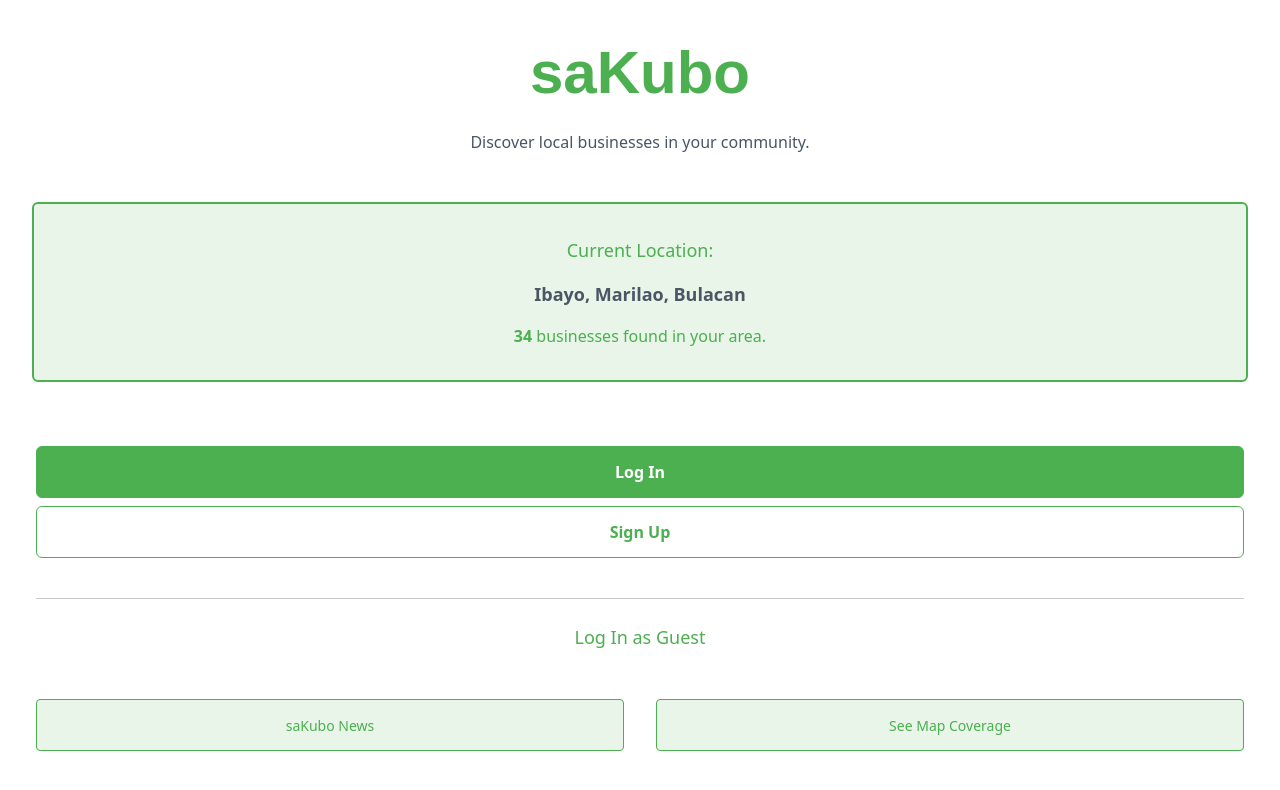
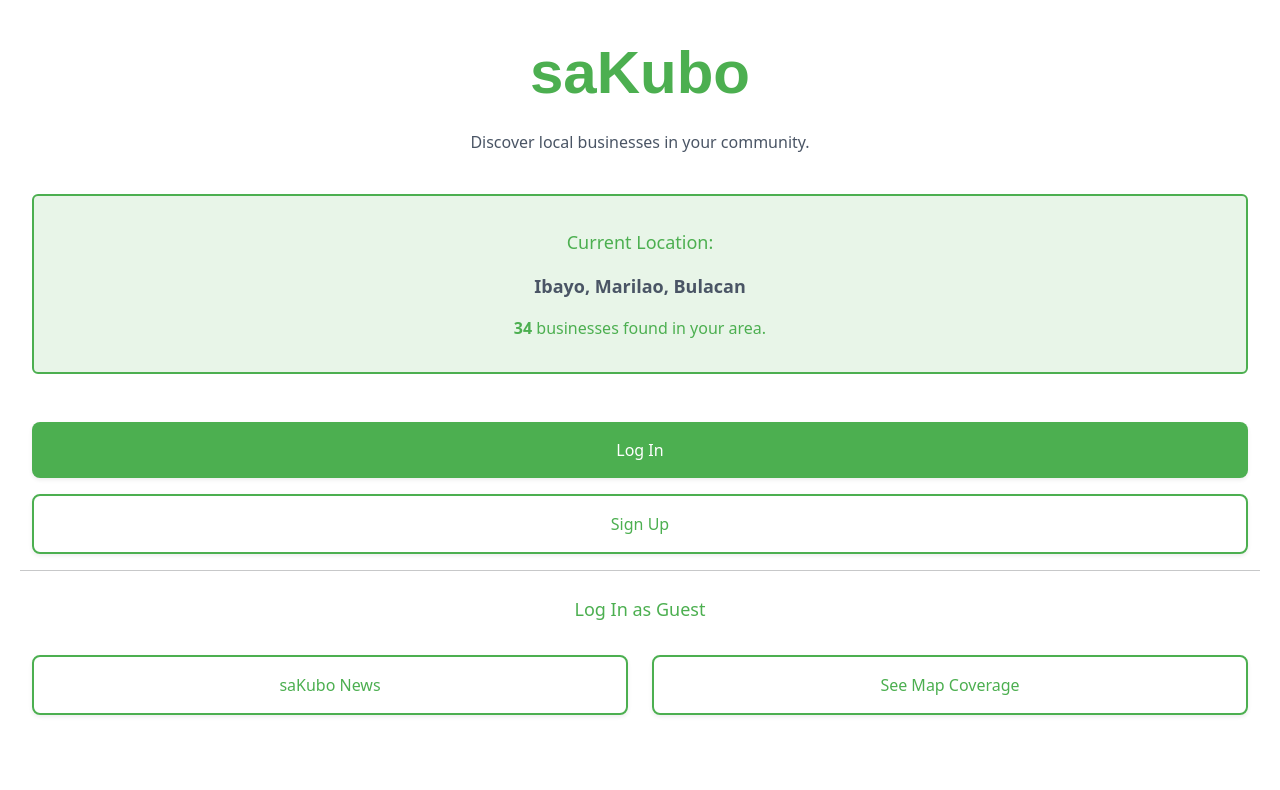
Before and after one commit to cavanrlee/sakubo, a React (Vite) app: page / in a window 1280 px wide. Shown: the top 790 px of the page. Built offline with nearby package versions, Linux system fonts and the light colour scheme.

Commit message:
convert to all components

```diff
--- a/src/components/Button.jsx
+++ b/src/components/Button.jsx
@@ -1,5 +1,5 @@
 const themeGreen = "#4CAF50";
-const themeGreenLight = "#4CAF50"; // lighter hover shade
+const themeGreenLight = "#e8f5e8"; // lighter hover shade
 const themeGreenDark = "#27642b";  // darker hover shade
 
 const Button = ({
@@ -12,7 +12,7 @@ const Button = ({
 }) => {
 
   const baseClass =
-    "px-5 py-3 rounded-lg! text-sm font-medium transition-colors transition-shadow duration-200 shadow-sm";
+    "w-full px-5 py-3 rounded-lg! text-sm font-medium transition-colors transition-shadow duration-200 shadow-sm";
 
   // SOLID COLORS
   const solidStyle = {
@@ -55,13 +55,21 @@ const Button = ({
   // HANDLE HOVER
   const handleMouseEnter = (e) => {
     if (disabled) return;
-    e.target.style.backgroundColor = outline ? hoverOutline[variant] : hoverSolid[variant];
+
+    if (outline) {
+      e.target.style.backgroundColor = hoverOutline[variant];
+      e.target.style.color = hoverOutlineText[variant];
+    } else {
+      e.target.style.backgroundColor = hoverSolid[variant];
+    }
   };
 
   const handleMouseLeave = (e) => {
     if (disabled) return;
+
     const style = outline ? outlineStyle[variant] : solidStyle[variant];
     e.target.style.backgroundColor = style.backgroundColor;
+    e.target.style.color = style.color;
   };
 
   const currentStyle = outline ? outlineStyle[variant] : solidStyle[variant];
--- /dev/null
+++ b/src/components/Logo.jsx
@@ -0,0 +1,16 @@
+import React from "react";
+import saKuboLogo from '/saKubo.svg';
+
+const Logo = () => {
+  return (
+     <div className="card border-0 p-0">
+          <div className="row">
+               <div className="col-12 d-flex justify-center">
+                    <img src={saKuboLogo} alt="saKubo" className='max-w-75'/>
+               </div>
+          </div>
+     </div>
+  );
+};
+
+export default Logo;
--- a/src/pages/Dashboard/DashboardPage.jsx
+++ b/src/pages/Dashboard/DashboardPage.jsx
@@ -1,8 +1,7 @@
 import React from "react";
 import { useState } from "react";
-import { useEffect } from "react";
-import { useNavigate } from "react-router-dom";
-import saKuboLogo from '/saKubo.svg';
+import Logo from "@/components/Logo";
+
 
 export default function SakuboDashboard({ user_data }) {
 	const [active, setActive] = useState("home");
@@ -11,15 +10,10 @@ export default function SakuboDashboard({ user_data }) {
    		${active === key ? "text-[#4CAF50] font-semibold" : "text-gray-400"}`;
 
 	return (
-		<>
-			<div className="col-12">
-				<div className="card border-0 p-0">
-					<div className="row">
-						<div className="col-12 d-flex justify-center">
-							<img src={saKuboLogo} alt="saKubo" className='max-w-75'/>
-						</div>
-					</div>
-				</div>
+        <div className="row">
+            <div className="col-12 max-w-xl mx-auto">
+				<Logo/>
+
 				<div className="card border-0 p-8">
 					<div className="row">
 						<div className="col-12 text-left">
@@ -34,50 +28,7 @@ export default function SakuboDashboard({ user_data }) {
 						</div>
 					</div>
 				</div>
-				{/* <footer>
-					<div className="row">
-						<div className="col-12">
-							<div className="row">
-								<nav className="fixed bottom-0 left-0 right-0 p-0 bg-white  shadow-[0_-2px_6px_-1px_rgba(0,0,0,0.1)]">
-									<ul className="flex justify-around items-center h-14 m-0 p-0">
-										<li className={navItemClass("home")} onClick={() => setActive("home")}>
-											<span className="text-sm">Home</span>
-										</li>
-
-										<li className={navItemClass("search")} onClick={() => setActive("search")}>
-											<span className="text-sm">Search</span>
-										</li>
-
-										<li className={navItemClass("notifications")} onClick={() => setActive("notifications")}>
-											<span className="text-sm">Notifications</span>
-										</li>
-
-										<li className={navItemClass("profile")} onClick={() => setActive("profile")}>
-											<span className="text-sm">Profile</span>
-										</li>
-									</ul>
-								</nav>
-							</div>
-						</div>
-					</div>
-				</footer> */}
-
-				{/* <div className="card border-0 p-0">
-					<div className="row mb-2">
-						<div className="col-12 my-2">
-							<span className="text-2xl !text-gray-600 font-bold">
-								Welcome back!
-							</span>
-						</div>
-
-						<div className="col-12 my-2">
-							<span className="text-md !text-gray-600">
-								Sign in to your account.
-							</span>
-						</div>
-					</div>
-				</div> */}
 			</div>
-		</>
+		</div>
 	);
 }
--- a/src/pages/Home/HomePage.jsx
+++ b/src/pages/Home/HomePage.jsx
@@ -1,6 +1,7 @@
 import { React } from 'react';
-import saKuboLogo from '/saKubo.svg';
 import { useNavigate } from "react-router-dom";
+import Button from "@/components/Button";
+import Logo from "@/components/Logo";
 import './Home.css';
 
 
@@ -8,15 +9,9 @@ function HomePage() {
 	const navigate = useNavigate();
 
 	return (
-            <div className="col-12">
-                {/* HEADER */}
-                <div className="card border-0 p-0">
         <div className="row">
-                        <div className="col-12 d-flex justify-center">
-                            <img src={saKuboLogo} alt="saKubo" className='max-w-75'/>
-                        </div>
-                    </div>
-                </div>
+            <div className="col-12 max-w-xl mx-auto">
+			    <Logo/>
 
                 <div className="card border-0 p-0">
                     <div className="row mb-2">
@@ -27,7 +22,7 @@ function HomePage() {
                         </div>
                     </div>
 
-                    <div className="row my-4">
+                    <div className="row my-3">
                         <div className="col-12 text-center my-2">
                             <div className="alert bg-[#E8F5E8]! border-2 border-[#4CAF50]! rounded-2xl" role="alert">
                                 <div className="col-12 my-3">
@@ -45,27 +40,17 @@ function HomePage() {
 
                     <div className="row">
                         <div className="col-12 text-center my-2">
-                            <div className="row mx-1 my-2">
-                                <button className='btn btn-primary text-white font-bold! h-13' type="button" onClick={() => navigate("/Login")}>
-                                    Log In
-                                </button>
+                            <Button variant="primary" type="button" onClick={() => navigate("/Login")}>Log In</Button>
                         </div>
-
-                            <div className="row mx-1 my-2">
-                                <button className='btn btn-outline-primary bg-[white] border-[#4CAF50]! text-[#4CAF50]! font-bold! h-13' type="button" onClick={() => navigate("/Register")}>
-                                    Sign Up
-                                </button>
-                            </div>
+                        <div className="col-12 text-center my-2">
+                            <Button variant="primary" type="button" onClick={() => navigate("/Register")} outline>Sign Up</Button>
                         </div>
                     </div>
 
                     <div className="row my-2">
+                        <hr/>
+
                         <div className="col-12 text-center my-2">
-                            <div className="row mx-1 my-2">
-                                <hr />
-                            </div>
-
-                            <div className="row mx-1 my-2">
                             <a className='no-underline!'>
                                 <span className='text-[#4CAF50] text-lg font-medium'>
                                     Log In as Guest
@@ -73,22 +58,14 @@ function HomePage() {
                             </a>
                         </div>
                     </div>
+
+                    <div className="row my-2">
+                        <div className="col-6 my-2">
+                            <Button variant="primary" type="button" outline>saKubo News</Button>
                         </div>
 
-                    <div className="row my-2">
-                        <div className="col-6 text-center my-2">
-                            <div className="row mx-1 my-2">
-                                <button className='btn btn-sm btn-outline-primary  bg-[#E8F5E8]! border-[#4CAF50]! text-[#4CAF50]! whitespace-nowrap font-medium!text-sm h-13' type="button">
-                                    saKubo News
-                                </button>
-                            </div>
-                        </div>
-
-                        <div className="col-6 text-center my-2">
-                            <div className="row mx-1 my-2">
-                                <button className='btn btn-sm btn-outline-primary bg-[#E8F5E8]! border-[#4CAF50]! text-[#4CAF50]! whitespace-nowrap font-medium! text-sm h-13' type="button">
-                                    See Map Coverage
-                                </button>
+                        <div className="col-6 my-2">
+                            <Button variant="primary" type="button"  outline>See Map Coverage</Button>
                         </div>
                     </div>
                 </div>
--- a/src/pages/Login/Login.jsx
+++ b/src/pages/Login/Login.jsx
@@ -3,6 +3,9 @@ import { useNavigate } from "react-router-dom";
 import saKuboLogo from '/saKubo.svg';
 import { loginUser } from "@/pages/login/LoginController";
 import TextInput from "@/components/TextInput";
+import Button from "@/components/Button";
+import Logo from "@/components/Logo";
+
 
 
 export default function SaKuboLogin() {;
@@ -34,14 +37,9 @@ export default function SaKuboLogin() {;
   	};
 
 	return (
-		<div className="col-12">
-			<div className="card border-0 p-0">
         	<div className="row">
-					<div className="col-12 d-flex justify-center">
-						<img src={saKuboLogo} alt="saKubo" className='max-w-75'/>
-					</div>
-				</div>
-			</div>
+            	<div className="col-12 max-w-xl mx-auto">
+				<Logo/>
 
 				<div className="card border-0 p-0">
 					<div className="row mb-2">
@@ -98,29 +96,16 @@ export default function SaKuboLogin() {;
 								type="checkbox"
 							/>
 						</div>
-					<div className="col-6 text-right">
-						<a href="#" className="text-gray-600! px-2 font-semibold hover:cursor-pointer hover:text-gray-900! no-underline!">
+						<div className="col-6">
+							<a href="#" className="float-right text-gray-600! px-2 font-semibold hover:cursor-pointer hover:text-gray-900! no-underline!">
 								Forgot password?
 							</a>
 						</div>
 					</div>
 
 					<div className="row mt-2">
-					<div className="col-12 text-center my-2">
-						<div className="row mx-1">
-							<button
-								className="btn btn-primary h-13"
-								type="button"
-								onClick={() =>
-									document
-										.getElementById("login-form")
-										.requestSubmit()
-									}
-								>
-								<span className="text-white font-bold">
-									Log In
-								</span>
-							</button>
+						<div className="col-12 my-2">
+							<Button variant="primary" type="submit" onClick={handleLogin}>Log In</Button>
 						</div>
 					</div>
 				</div>
--- a/src/pages/NotFoundPage.jsx
+++ b/src/pages/NotFoundPage.jsx
@@ -1,99 +1,17 @@
 import { useState } from 'react'
+import Logo from "@/components/Logo";
 
-function Home() {
-    const [count, setCount] = useState(0)
 
+function NotFoundPage() {
     return (
-        <>
-            <div className="col-12">
-                <div className="card border-0 px-8 pt-8 pb-1">
-                    <div className="row">
-                        <div className="col-12">
-                            <span className="text-4xl text-[#4CAF50] font-bold">
-                                saKubo
-                            </span>
-                        </div>
-                    </div>
-                </div>
+        <div className="row">
+            <div className="col-12 max-w-xl mx-auto">
+                <Logo/>
 
-                <div className="card border-0 p-0">
-                    <div className="row mb-2">
-                        <div className="col-12 my-2">
-                            <span className="text-md !text-gray-600">
-                                Discover local businesses in your community.
-                            </span>
-                        </div>
-                    </div>
-
-                    <div className="row my-4">
-                        <div className="col-12 text-center my-2">
-                            <div class="alert !bg-[#E8F5E8] border-2 !border-[#4CAF50] !rounded-2xl" role="alert">
-                                <div className="col-12 my-3">
-                                    <span className='text-[#4CAF50] text-lg font-medium'>Current Location:</span>
-                                </div>
-                                <div className="col-12 my-3">
-                                    <span className='text-gray-600 text-lg font-bold'>Ibayo, Marilao, Bulacan</span>
-                                </div>
-                                <div className="col-12 my-3">
-                                    <span className='text-[#4CAF50] text-md font-bold'>34</span>&nbsp;<span className='text-[#4CAF50] text-md'>businesses found in your area.</span>
-                                </div>
-                            </div>
-                        </div>
-                    </div>
-
-                    <div className="row">
-                        <div className="col-12 text-center my-2">
-                            <div className="row mx-1 my-2">
-                                <button className='btn btn-primary text-white !font-bold h-13' type="button">
-                                    Log In
-                                </button>
-                            </div>
-
-                            <div className="row mx-1 my-2">
-                                <button className='btn btn-outline-primary !bg-[white] !border-[#4CAF50] !text-[#4CAF50] !font-bold h-13' type="button">
-                                    Sign Up
-                                </button>
-                            </div>
-                        </div>
-                    </div>
-
-                    <div className="row my-2">
-                        <div className="col-12 text-center my-2">
-                            <div className="row mx-1 my-2">
-                                <hr />
-                            </div>
-
-                            <div className="row mx-1 my-2">
-                                <a className='!no-underline' href="#">
-                                    <span className='text-[#4CAF50] text-lg font-medium'>
-                                        Log In as Guest
-                                    </span>
-                                </a>
-                            </div>
-                        </div>
-                    </div>
-
-                    <div className="row my-2">
-                        <div className="col-6 text-center my-2">
-                            <div className="row mx-1 my-2">
-                                <button className='btn btn-sm btn-outline-primary !bg-[#E8F5E8] !border-[#4CAF50] !text-[#4CAF50] !font-medium text-sm h-13' type="button">
-                                    saKubo News
-                                </button>
-                            </div>
-                        </div>
-
-                        <div className="col-6 text-center my-2">
-                            <div className="row mx-1 my-2">
-                                <button className='btn btn-sm btn-outline-primary !bg-[#E8F5E8] !border-[#4CAF50] !text-[#4CAF50] whitespace-nowrap !font-medium text-sm h-13' type="button">
-                                    See Map Coverage
-                                </button>
-                            </div>
-                        </div>
-                    </div>
-                </div>
+                <h3>404 Not Found</h3>
             </div>
-        </>
+        </div>
     )
 }
 
-export default Home
+export default NotFoundPage
--- a/src/pages/Profile/ProfilePage.jsx
+++ b/src/pages/Profile/ProfilePage.jsx
@@ -1,13 +1,7 @@
 import React from "react";
-import { useState } from "react";
-import { useEffect } from "react";
-import { useNavigate } from "react-router-dom";
-import saKuboLogo from '/saKubo.svg';
+import Logo from "@/components/Logo";
 
-export default function SakuboProfile({ user_data }) {
-	const [active, setActive] = useState("home");
-
-
+export default function SakuboProfile() {
 	const logout = async (e) => {
 		localStorage.removeItem("auth_token");
 		alert("Logged out");
@@ -15,16 +9,9 @@ export default function SakuboProfile({ user_data }) {
 	}
 
 	return (
-		<>
-			<div className="col-12">
-				{/* HEADER */}
-				<div className="card border-0 p-0">
-					<div className="row">
-						<div className="col-12 d-flex justify-center">
-							<img src={saKuboLogo} alt="saKubo" className='max-w-75'/>
-						</div>
-					</div>
-				</div>
+        	<div className="row">
+            	<div className="col-12 max-w-xl mx-auto">
+				<Logo/>
 
 				<div className="card border-0 p-8">
 					<div className="row">
@@ -53,6 +40,6 @@ export default function SakuboProfile({ user_data }) {
 					</div>
 				</div>
 			</div>
-		</>
+		</div>
 	);
 }
--- a/src/pages/Register/Register.jsx
+++ b/src/pages/Register/Register.jsx
@@ -4,6 +4,7 @@ import { registerUser } from "@/pages/register/RegisterController";
 import TextInput from "@/components/TextInput";
 import Button from "@/components/Button";
 import Tabs from "@/components/Tabs";
+import Logo from "@/components/Logo";
 
 
 export default function SaKuboRegister() {
@@ -84,16 +85,9 @@ export default function SaKuboRegister() {
   };
 
   return (
+    <div className="row">
       <div className="col-12 max-w-xl mx-auto">
-
-      {/* HEADER */}
-      <div className="card border-0 p-0 mb-3">
-        <div className="row">
-          <div className="col-12 d-flex justify-center">
-            <img src={saKuboLogo} alt="saKubo" className="max-w-75" />
-          </div>
-        </div>
-      </div>
+        <Logo/>
 
         {/* TITLE */}
         <div className="row mb-4 text-center">
@@ -185,7 +179,7 @@ export default function SaKuboRegister() {
               </div>
 
               <div className="flex gap-2">
-              <div>
+                <div className="flex-1">
                   <TextInput
                     form={form}
                     errors={errors}
@@ -197,7 +191,7 @@ export default function SaKuboRegister() {
                     placeHolder="Barangay"
                   />
                 </div>
-              <div>
+                <div className="flex-1">
                   <TextInput
                     form={form}
                     errors={errors}
@@ -209,7 +203,7 @@ export default function SaKuboRegister() {
                     placeHolder="City"
                   />
                 </div>
-              <div>
+                <div className="flex-1">
                   <TextInput
                     form={form}
                     errors={errors}
@@ -283,7 +277,7 @@ export default function SaKuboRegister() {
               </div>
 
               <div className="flex gap-2">
-              <div>
+                <div className="flex-1">
                   <TextInput
                     form={form}
                     errors={errors}
@@ -295,7 +289,7 @@ export default function SaKuboRegister() {
                     placeHolder="Barangay"
                   />
                 </div>
-              <div>
+                <div className="flex-1">
                   <TextInput
                     form={form}
                     errors={errors}
@@ -307,7 +301,7 @@ export default function SaKuboRegister() {
                     placeHolder="City"
                   />
                 </div>
-              <div>
+                <div className="flex-1">
                   <TextInput
                     form={form}
                     errors={errors}
@@ -339,5 +333,6 @@ export default function SaKuboRegister() {
           )}
         </form>
       </div>
+    </div>
   );
 }
```
Lines whose indentation alone changed are shown as unchanged.
